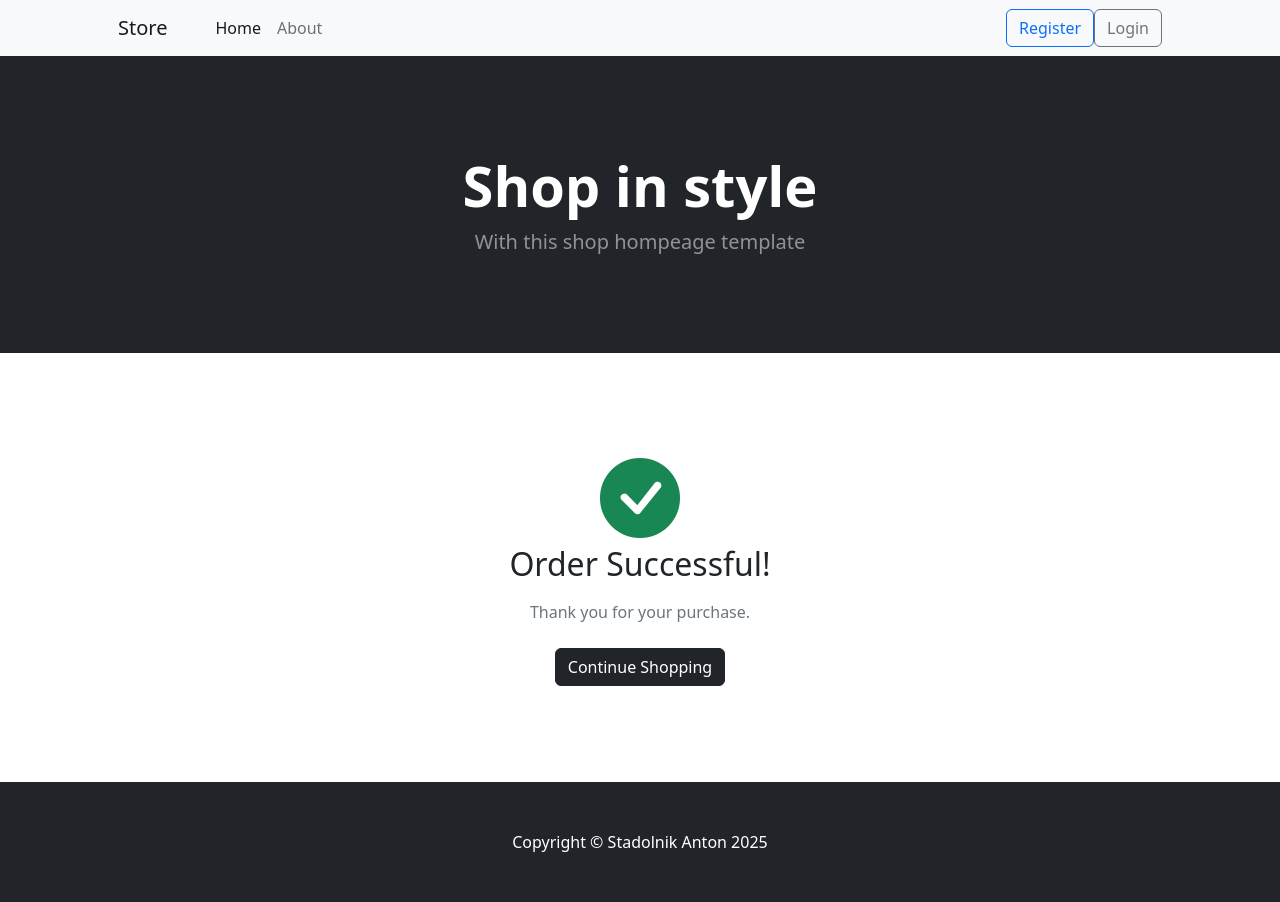
After one commit to stadolnikanton/online-store, a Django app: template templates/cart/order.html in a window 1280 px wide. The commit adds this page. Run offline with Django 5.2, Linux system fonts and the light colour scheme; the template is opened without the code that fills it, so the values that code supplies are empty; some libraries are stand-ins or nearby versions.

Commit message:
Начало работы над оплатой

```diff
--- /dev/null
+++ b/cart/service.py
@@ -0,0 +1,3 @@
+class OrderService:
+    def mail_to_manager(order):
+        pass
--- a/cart/urls.py
+++ b/cart/urls.py
@@ -1,7 +1,10 @@
 from django.urls import path
-from cart.views import CartView
+
+
+from cart.views import CartView, OrderView
 
 
 urlpatterns = [
     path("cart/", CartView.as_view(), name="cart"),
+    path("order/", OrderView.as_view(), name="order"),
 ]
--- /dev/null
+++ b/templates/cart/order.html
@@ -0,0 +1,22 @@
+{% extends 'base.html' %}
+
+{% block title %}Order Success - Store{% endblock %}
+
+{% block content %}
+<section class="py-5">
+    <div class="container px-4 px-lg-5">
+        <div class="row justify-content-center">
+            <div class="col-lg-6 text-center">
+                <div class="card border-0">
+                    <div class="card-body py-5">
+                        <i class="bi bi-check-circle-fill display-1 text-success mb-3"></i>
+                        <h2 class="mb-3">Order Successful!</h2>
+                        <p class="text-muted mb-4">Thank you for your purchase.</p>
+                        <a href="/" class="btn btn-dark">Continue Shopping</a>
+                    </div>
+                </div>
+            </div>
+        </div>
+    </div>
+</section>
+{% endblock %}
```
Also changed, not shown: cart/views.py (+20 -1 lines), templates/cart/cart.html (+16 -1 lines).
